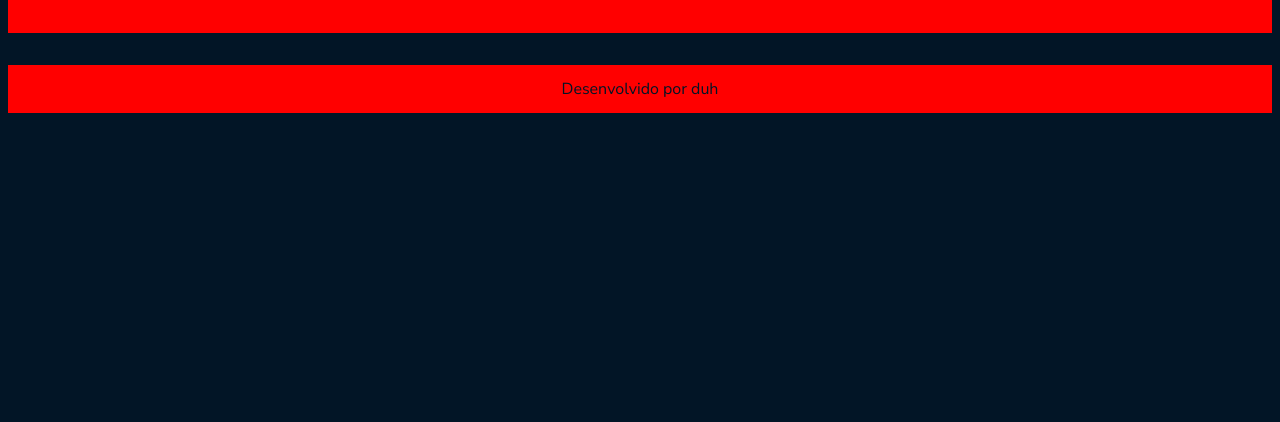
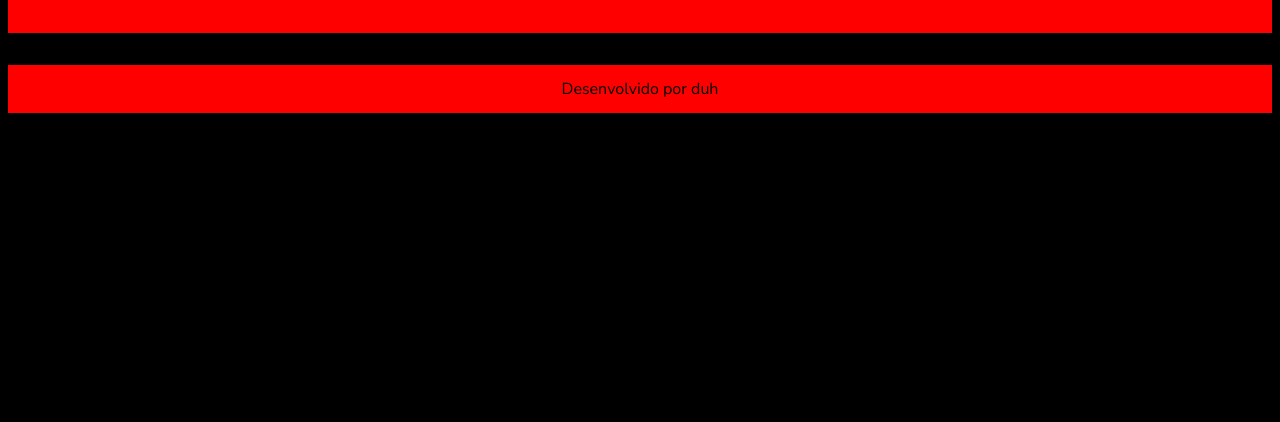
Before and after one commit to pablo041/3-b-tri, a plain HTML site: page index.html in a window 1280 px wide. Shown: the part 394-816 px from the top of the page. Drawn offline with Linux system fonts and the light colour scheme.

Commit message:
mmmmmmmmmmmmmmmm

```diff
--- a/style.css
+++ b/style.css
@@ -1,6 +1,6 @@
 @import url('https://fonts.googleapis.com/css2?family=Nunito+Sans:ital,opsz,wght@0,6..12,200..1000;1,6..12,200..1000&display=swap');
 :root {
-    --bg-color:#021526;
+    --bg-color:#000000;
 --primary-color: #ff0000;
 --secundary-color: #ffffff;
 --font: "Nunito Sans", sans-serif;
```
